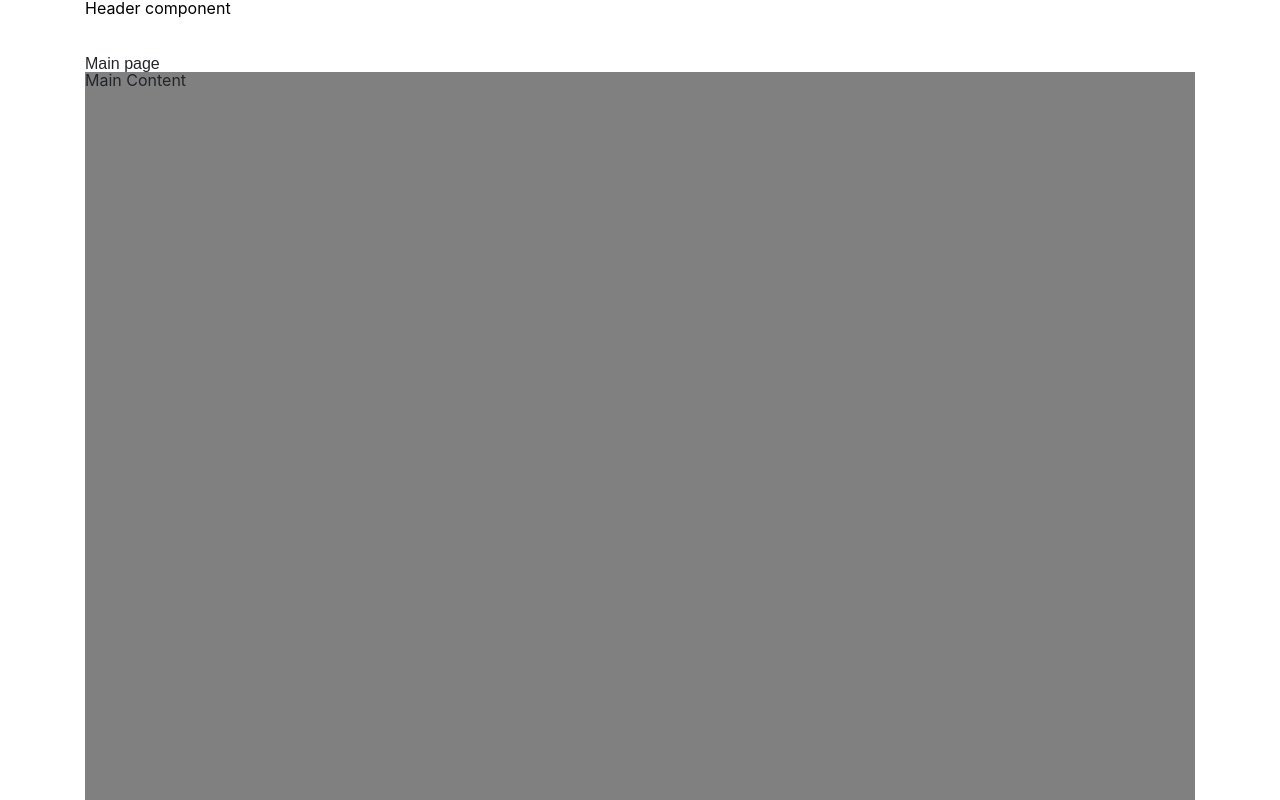
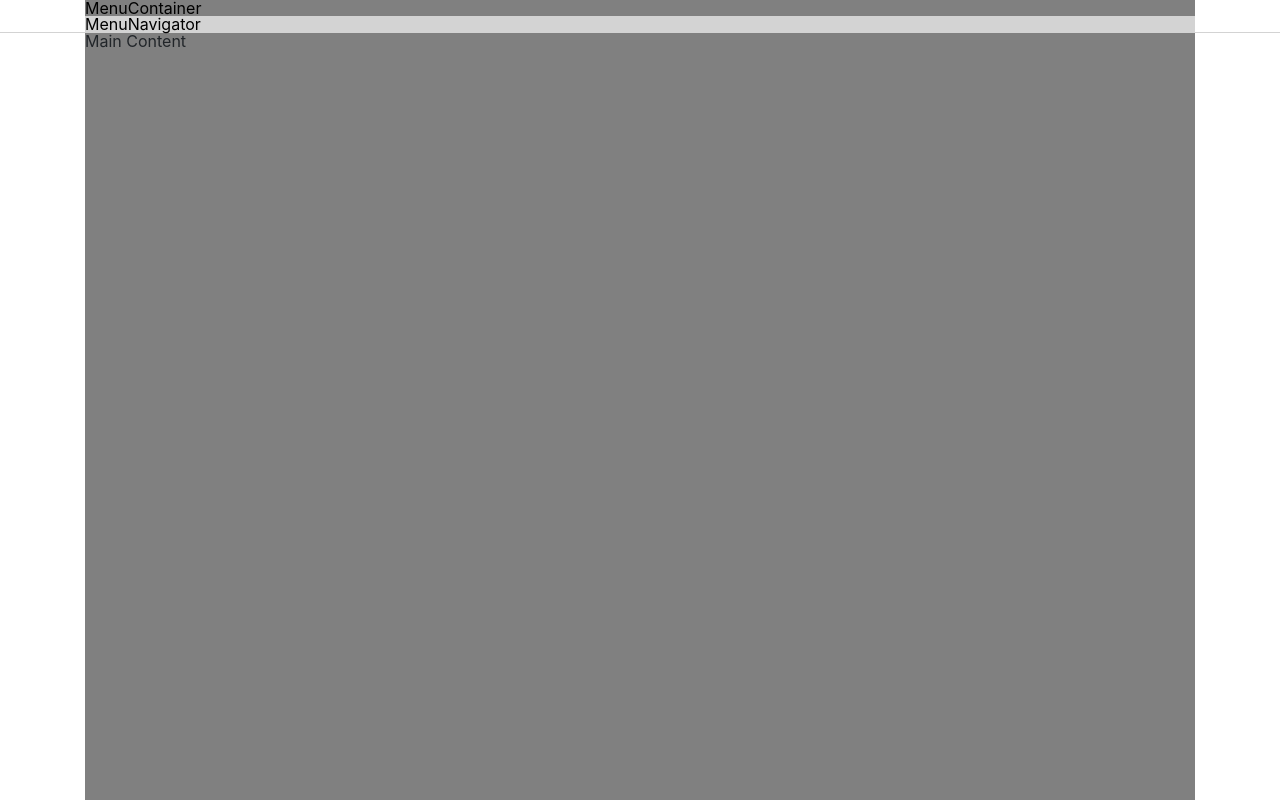
Before and after one commit to Oizys18/gasro, a React (Create React App) app in the folder FRONT/: page / in a window 1280 px wide. Shown: the top 800 px of the page. Built offline with nearby package versions, Linux system fonts and the light colour scheme.

Commit message:
Mod stryle

```diff
--- a/FRONT/src/components/common/navbar/Header.jsx
+++ b/FRONT/src/components/common/navbar/Header.jsx
@@ -10,14 +10,12 @@ export default class Header extends Component {
 
   render() {
     return (
-        <HeaderWrapper>
-          <Container>
-          Header component
-
-          <MenuContainer></MenuContainer>
-          <MenuNavigator></MenuNavigator>
-          </Container>
-        </HeaderWrapper>
+      <HeaderWrapper>
+        <Container>
+          <MenuContainer>MenuContainer</MenuContainer>
+          <MenuNavigator>MenuNavigator</MenuNavigator>
+        </Container>
+      </HeaderWrapper>
     );
   }
 }
@@ -32,11 +30,14 @@ const HeaderWrapper = styled.div`
   position: sticky;
   top: 0;
   left: 0;
-  margin-bottom: 5vh;
-
   background-color: white 0.8;
   color: black;
+  border-bottom: 1px solid lightgrey;
 `;
 
-const MenuContainer = styled.div``;
-const MenuNavigator = styled.div``;
+const MenuContainer = styled.div`
+  background-color: grey;
+`;
+const MenuNavigator = styled.div`
+  background-color:lightgrey;
+`;
--- a/FRONT/src/components/pages/Main.jsx
+++ b/FRONT/src/components/pages/Main.jsx
@@ -7,7 +7,6 @@ export default class Main extends Component {
     return (
       <Container>
         <MainWrapper>
-          <h1>Main page</h1>
           <Content>Main Content</Content>
         </MainWrapper>
       </Container>
--- a/FRONT/src/components/pages/Products.jsx
+++ b/FRONT/src/components/pages/Products.jsx
@@ -1,19 +1,23 @@
 import React, { Component } from "react";
 import { Container } from "react-bootstrap";
+import styled from "styled-components"
+
+
 
 export default class Products extends Component {
   render() {
     return (
       <Container>
+
         <div>Product Component</div>
       </Container>
     );
   }
 }
-// const MainWrapper = styled.div`
-// `;
+const MainWrapper = styled.div`
+`;
 
-// const Content = styled.div`
-//   background-color: grey;
-//   height: 100vh;
-// `;
+const Content = styled.div`
+  background-color: grey;
+  height: 100vh;
+`;
```
